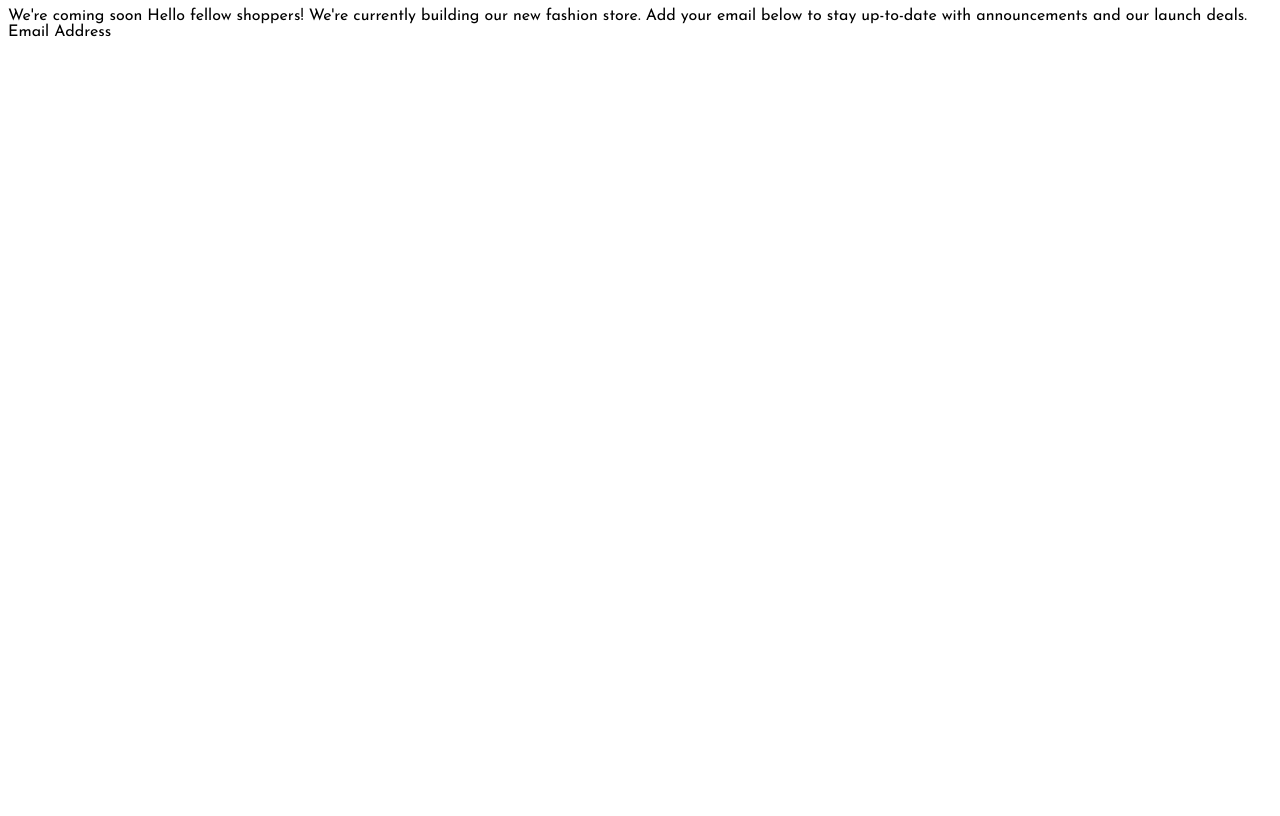
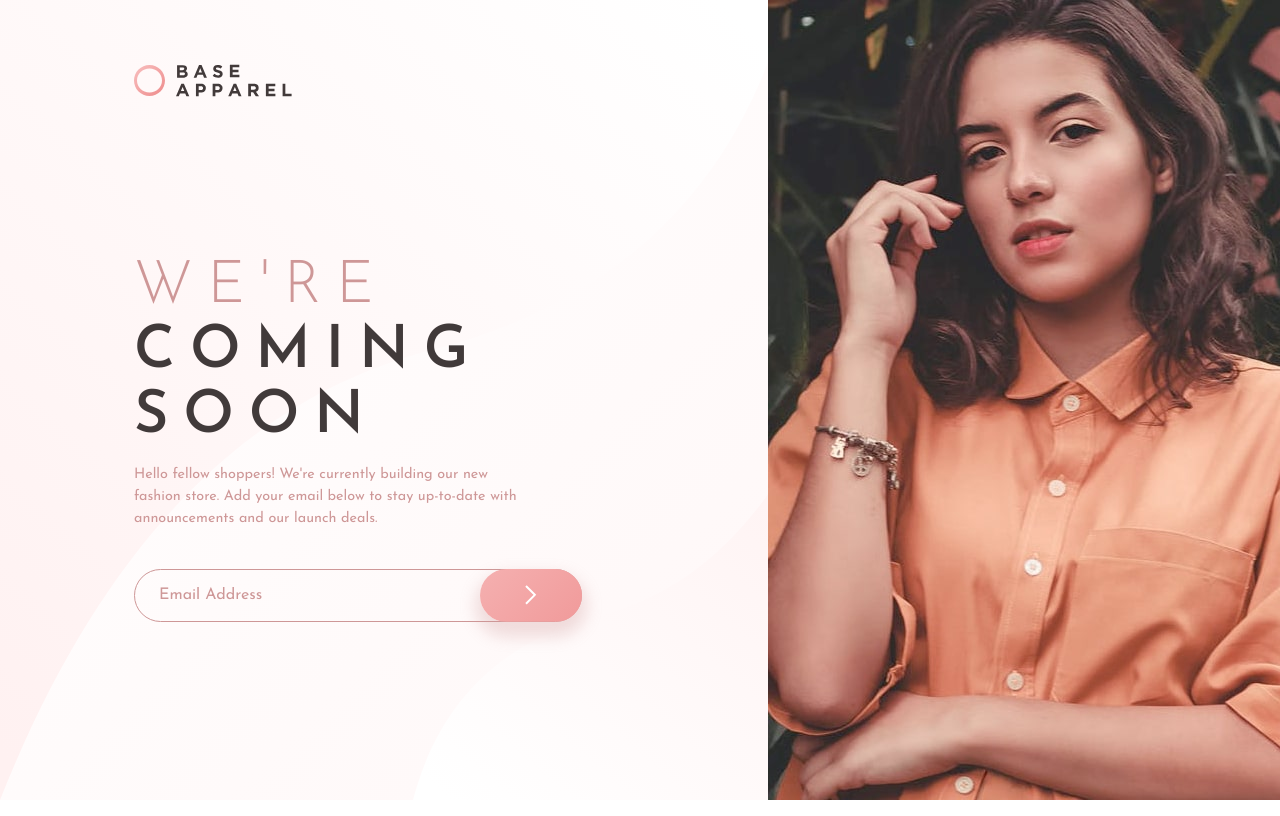
Before and after one commit to Ssevve/front-end-mentor, a plain HTML site: page base-apparel-coming-soon/index.html in a window 1280 px wide. Drawn offline with nearby package versions, Linux system fonts and the light colour scheme.

Commit message:
add finished project

```diff
--- a/base-apparel-coming-soon/index.html
+++ b/base-apparel-coming-soon/index.html
@@ -3,11 +3,38 @@
 	<head>
 		<meta charset="UTF-8" />
 		<meta name="viewport" content="width=device-width, initial-scale=1.0" />
+		<title>Base Apparel coming soon page</title>
 		<link href="https://fonts.googleapis.com/css2?family=Josefin+Sans:wght@300;400;600&display=swap" rel="stylesheet" />
+		<link rel="stylesheet" href="https://cdnjs.cloudflare.com/ajax/libs/normalize/8.0.1/normalize.min.css" integrity="sha512-NhSC1YmyruXifcj/KFRWoC561YpHpc5Jtzgvbuzx5VozKpWvQ+4nXhPdFgmx8xqexRcpAglTj9sIBWINXa8x5w==" crossorigin="anonymous" />
 		<link rel="stylesheet" href="style.css" />
-		<title>Base Apparel coming soon page</title>
 	</head>
 	<body>
-		We're coming soon Hello fellow shoppers! We're currently building our new fashion store. Add your email below to stay up-to-date with announcements and our launch deals. Email Address
+		<div class="wrapper">
+
+			<header class="header">
+				<div class="container flex">
+						<img class="header__logo" src="./images/logo.svg" alt="Base Apparel">
+				</div>
+			</header>
+
+			<div class="hero-mobile"></div>
+
+			<main class="main">
+				<div class="container">
+					<h1 class="main__title">We're <span class="dark">coming soon</span></h1>
+					<p class="main__body">Hello fellow shoppers! We're currently building our new fashion store. Add your email below to stay up-to-date with announcements and our launch deals.</p>
+					<form class="form flex" novalidate>
+						<input class="form__input" type="email"  autocomplete="off" placeholder="Email Address" aria-label="Email Adress" required>
+						<img class="error-icon hidden" src="./images/icon-error.svg" alt="error">
+						<button class="form__btn flex" type="submit" aria-label="subscribe"><img src="./images/icon-arrow.svg" alt=""></button>
+						<span class="error-message hidden" aria-live="polite">Please provide a valid email</span>
+					</form>
+				</div>
+			</main>
+
+		</div>
+		<div class="hero-desktop"></div>
+
+		<script src="./script.js"></script>
 	</body>
 </html>
--- /dev/null
+++ b/base-apparel-coming-soon/script.js
@@ -0,0 +1,11 @@
+const email = document.querySelector('.form__input');
+
+document.querySelector('.form').addEventListener('submit', (e) => {
+  e.preventDefault();
+
+  if(!email.validity.valid) {
+    email.focus();
+  } else {
+    email.value = "";
+  }
+});
--- a/base-apparel-coming-soon/style.css
+++ b/base-apparel-coming-soon/style.css
@@ -5,8 +5,8 @@
 	--dark-grayish-red: hsl(0, 6%, 24%);
 
 	/* Gradients */
-	--gradient-1: linear-gradient(135deg, hsl(0, 0%, 100%), hsl(0, 100%, 98%));
-	--gradient-2: linear-gradient(135deg, hsl(0, 80%, 86%), hsl(0, 74%, 74%));
+	--gradient-bg: linear-gradient(135deg, hsl(0, 0%, 100%), hsl(0, 100%, 98%));
+	--gradient-btn: linear-gradient(135deg, hsl(0, 80%, 86%), hsl(0, 74%, 74%));
 }
 
 *,
@@ -20,6 +20,202 @@ html {
 }
 
 body {
+	background: var(--gradient-bg);
+	color: var(--desaturated-red);
 	font-family: 'Josefin Sans', sans-serif;
+	margin: 0;
+	line-height: 1.5;
 	min-height: 100vh;
 }
+
+.container {
+	width: 85%;
+	margin: 0 auto;
+}
+
+.dark {
+	color: var(--dark-grayish-red);
+	font-weight: 600;
+}
+
+.flex {
+	display: flex;
+}
+
+.hidden {
+	display: none;
+}
+
+.header {
+	padding: 1.5rem 0;
+}
+
+.header__logo {
+	transform: scale(0.75);
+	transform-origin: left center;
+}
+
+.hero-mobile {
+	background-image: url('./images/hero-mobile.jpg');
+	background-size: cover;
+	background-repeat: no-repeat;
+	min-height: 252px;
+	width: 100%;
+}
+
+.hero-desktop {
+	display: none;
+}
+
+.main {
+	text-align: center;
+	padding: 4em 0 6em;
+}
+
+.main__title {
+	text-transform: uppercase;
+	font-size: 2.75rem;
+	font-size: clamp(2.75rem, 4vw + 0.5rem, 4.5rem);
+	font-weight: 300;
+	line-height: 1.1;
+	letter-spacing: 0.25em;
+	max-width: 10ch;
+	margin: 0 auto;
+}
+
+.main__body {
+	font-size: 0.9rem;
+	font-size: clamp(0.9rem, 1vw + 0.1rem, 1.2rem);
+	max-width: 45ch;
+	margin: 1em auto 0;
+}
+
+.form {
+	position: relative;
+	margin: 2.5em auto 0;
+	max-width: 28rem;
+}
+
+.form__input {
+	border: 1px solid var(--desaturated-red);
+	border-radius: 100px;
+	background-color: transparent;
+	padding: 1em 1.5em;
+	flex: 1;
+	color: var(--dark-grayish-red);
+}
+
+.form__input::placeholder {
+	color: var(--desaturated-red);
+}
+
+.form__input:focus:invalid {
+	border: 2px solid var(--soft-red);
+}
+
+.form__input:focus:invalid + .error-icon,
+.form__input:focus:invalid ~ .error-message {
+	display: block;
+}
+
+.form__input:valid + .error-icon,
+.form__input:valid ~ .error-message {
+	display: none;
+}
+
+.form__btn {
+	align-items: center;
+	justify-content: center;
+	position: absolute;
+	top: 0;
+	right: 0;
+	bottom: 0;
+	border: none;
+	border-radius: 100px;
+	background: var(--gradient-btn);
+	background-size: 300%;
+	background-position: 50%;
+	cursor: pointer;
+	padding: 0 10%;
+	box-shadow: 0 10px 15px 5px rgba(206, 151, 151, 0.3);
+	transition: background 150ms linear;
+}
+
+.form__btn:hover,
+.form__btn:focus {
+	background-position: 0%;
+}
+
+.form__btn:active {
+	transform: translateX(1px);
+}
+
+.error-icon {
+	position: absolute;
+	top: 50%;
+	right: 25%;
+	transform: translateY(-50%);
+}
+
+.error-message {
+	position: absolute;
+	bottom: -1.75em;
+	left: 1.65em;
+	font-size: 0.9rem;
+	font-weight: 600;
+	color: var(--soft-red);
+}
+
+@media only screen and (min-width: 48em) {
+	body {
+		background-color: var(--gradient-bg);
+		display: flex;
+	}
+
+	.wrapper {
+		width: 60%;
+		background-image: url('./images/bg-pattern-desktop.svg');
+		background-repeat: no-repeat;
+		background-size: cover;
+		background-position: left;
+	}
+
+	.container {
+		max-width: 31.25rem;
+	}
+
+	.hero-mobile {
+		display: none;
+	}
+
+	.hero-desktop {
+		background-image: url('./images/hero-desktop.jpg');
+		background-repeat: no-repeat;
+		background-size: cover;
+		display: block;
+		width: 40%;
+	}
+
+	.header {
+		padding: 4rem 0;
+	}
+
+	.header__logo {
+		transform: scale(1);
+	}
+
+	.main {
+		text-align: left;
+	}
+
+	.main__title,
+	.main__body,
+	.form {
+		margin-left: 0;
+		margin-right: 0;
+	}
+
+	.main__title {
+		margin-top: 0.5em;
+	}
+}
```
Also changed, not shown: base-apparel-coming-soon/README.md (added), base-apparel-coming-soon/design/desktop-preview.jpg (deleted).
